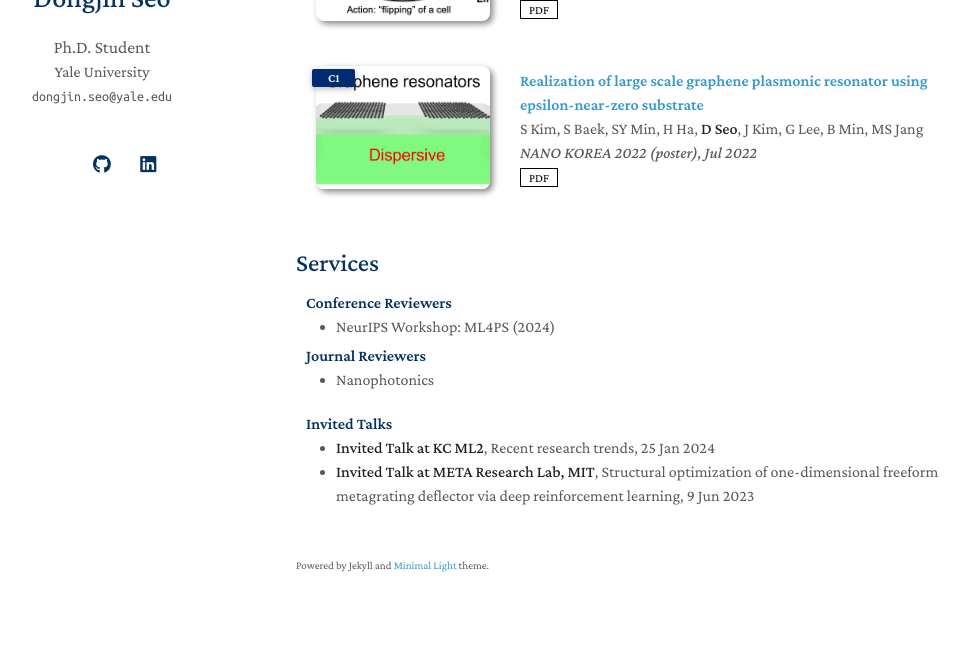
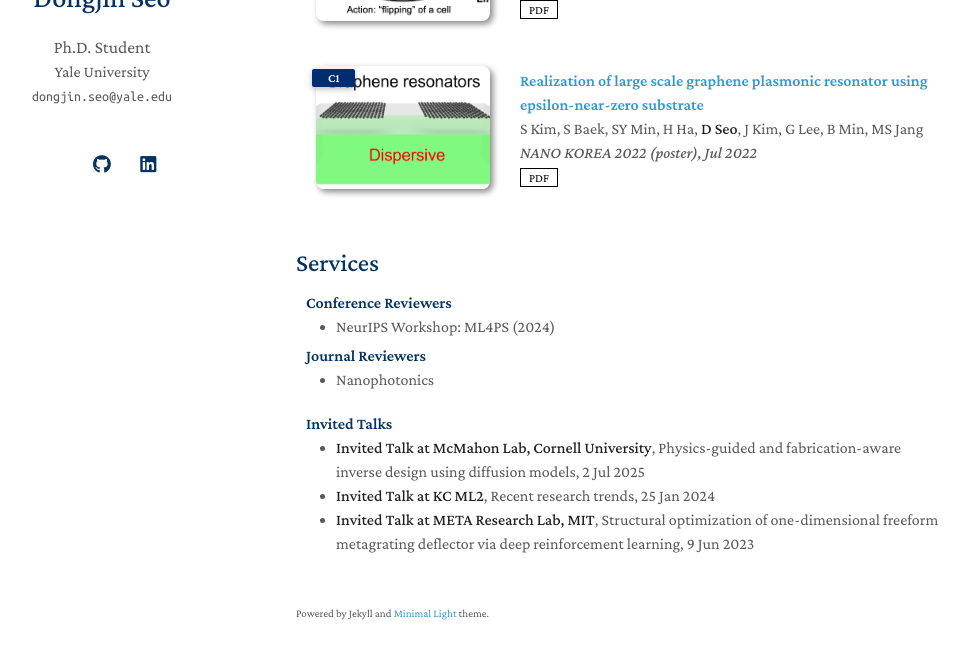
Before and after one commit to DongjinSeoAP/DongjinSeoAP.github.io, a Jekyll site: the page built from index.md, in a window 1280 px wide and 900 px high, scrolled down 3124 px, cut to the strip 206-865 px from the top of the window. Shown: the whole strip, without its empty margins (174-1142 px from the left). Built offline with Jekyll 4.4.1, drawn with Linux system fonts in a browser that asks for light colours; a style sheet for code colours, icons or effects is not loaded; our own code applies the rules of GitHub Pages for plain Markdown files.

Commit message:
Update services.md - talk

```diff
--- a/_includes/services.md
+++ b/_includes/services.md
@@ -15,6 +15,7 @@
 
 <h4 style="margin:0 10px 0;">Invited Talks</h4>
 <ul style="margin:0 0 20px;">
+   <li><a href=""><autocolor><strong>Invited Talk at McMahon Lab, Cornell University</strong>, Physics-guided and fabrication-aware inverse design using diffusion models, 2 Jul 2025</autocolor></a></li>
   <li><a href=""><autocolor><strong>Invited Talk at KC ML2</strong>, Recent research trends, 25 Jan 2024</autocolor></a></li>
   <li><a href=""><autocolor><strong>Invited Talk at META Research Lab, MIT</strong>, Structural optimization of one-dimensional freeform metagrating deflector via deep reinforcement learning, 9 Jun 2023</autocolor></a></li>
 </ul>
```
